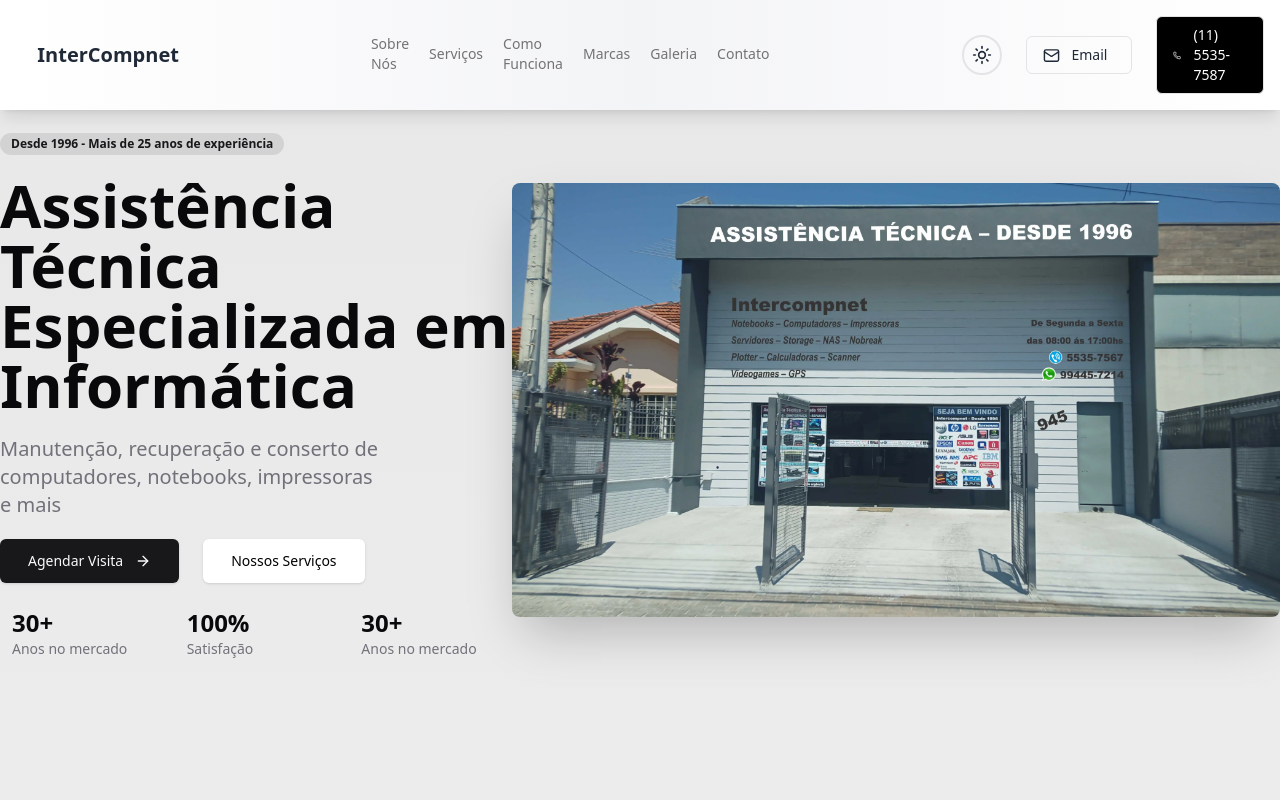
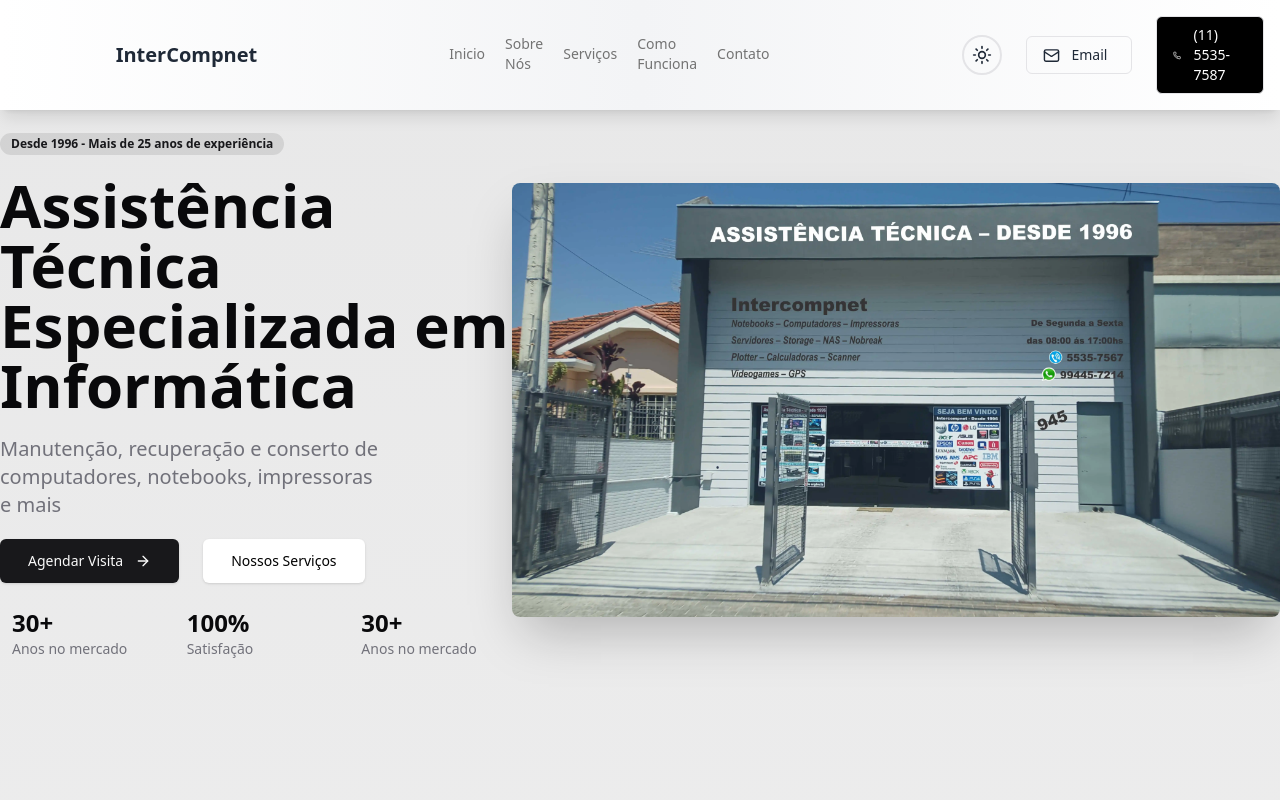
Before and after one commit to Daischi/Intercompnet, a Next.js app: page / in a window 1280 px wide. Shown: the top 800 px of the page. Built offline with nearby package versions, Linux system fonts and the light colour scheme.

Commit message:
editando barra de nav

```diff
--- a/src/components/Navegation/index.tsx
+++ b/src/components/Navegation/index.tsx
@@ -45,6 +45,15 @@
       </div>
 
       <div className="flex gap-5 justify-center font-normal text-sm items-center">
+
+
+      <Link
+          className="text-neutral-500 dark:text-zinc-400 hover:text-foreground transition-all duration-300 dark:hover:text-foreground border-b-2 border-transparent hover:border-foreground"
+          href=""
+        >
+          Inicio
+        </Link>
+
         <Link id="#sobre-nos"
           className="text-neutral-500 dark:text-zinc-400 hover:text-foreground transition-all duration-300 dark:hover:text-foreground border-b-2 border-transparent hover:border-foreground"
           href="#sobre-nos"
@@ -61,22 +70,11 @@
 
         <Link
           className="text-neutral-500 dark:text-zinc-400 hover:text-foreground transition-all duration-300 dark:hover:text-foreground border-b-2 border-transparent hover:border-foreground"
-          href="#"
+          href="#funcionamento"
         >
           Como Funciona
         </Link>
-        <Link
-          className="text-neutral-500 dark:text-zinc-400 hover:text-foreground transition-all duration-300 dark:hover:text-foreground border-b-2 border-transparent hover:border-foreground"
-          href=""
-        >
-          Marcas
-        </Link>
-        <Link
-          className="text-neutral-500 dark:text-zinc-400 hover:text-foreground transition-all duration-300 dark:hover:text-foreground border-b-2 border-transparent hover:border-foreground"
-          href=""
-        >
-          Galeria
-        </Link>
+
         <Link
           className="text-neutral-500 dark:text-zinc-400 hover:text-foreground transition-all duration-300 dark:hover:text-foreground border-b-2 border-transparent hover:border-foreground"
           href=""
```
